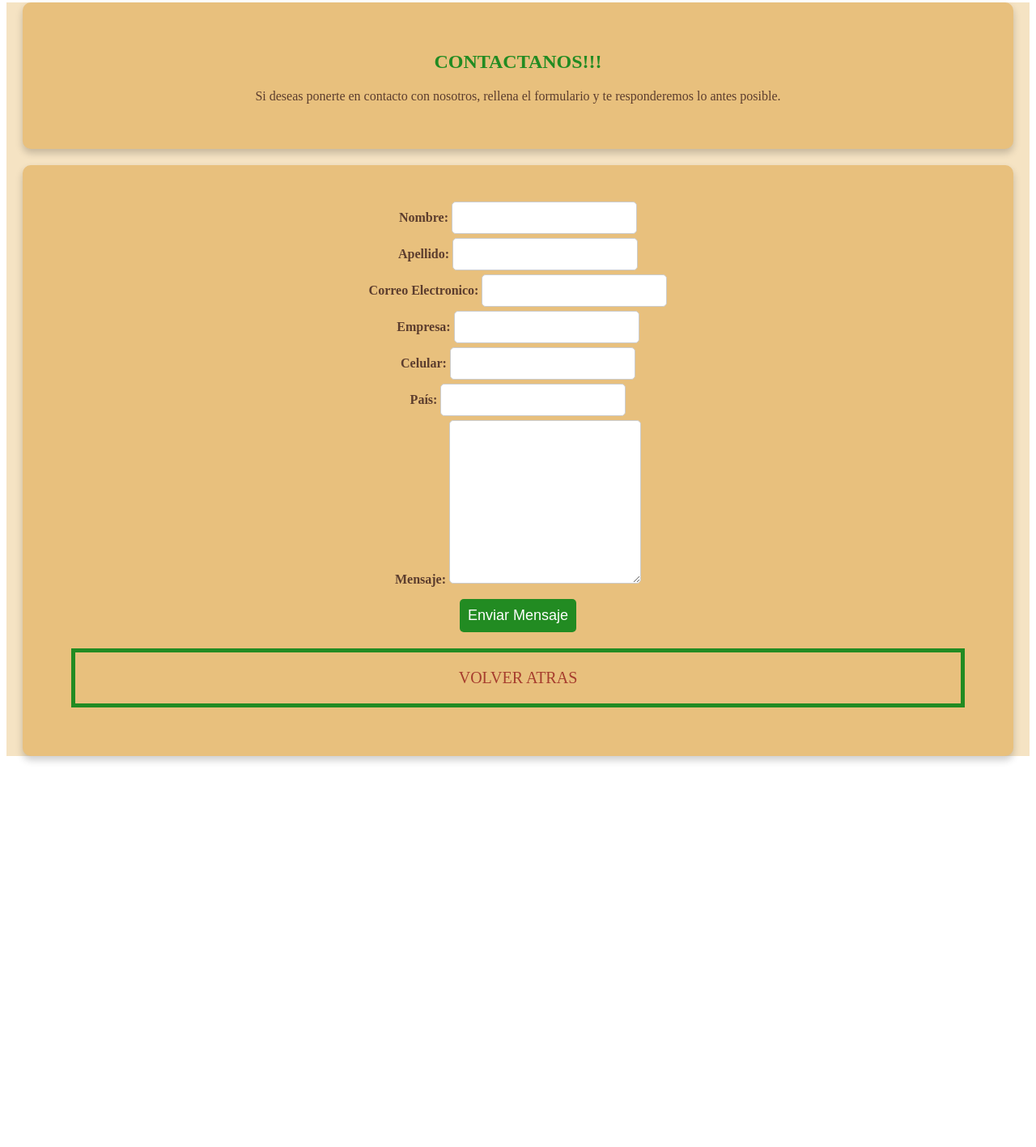
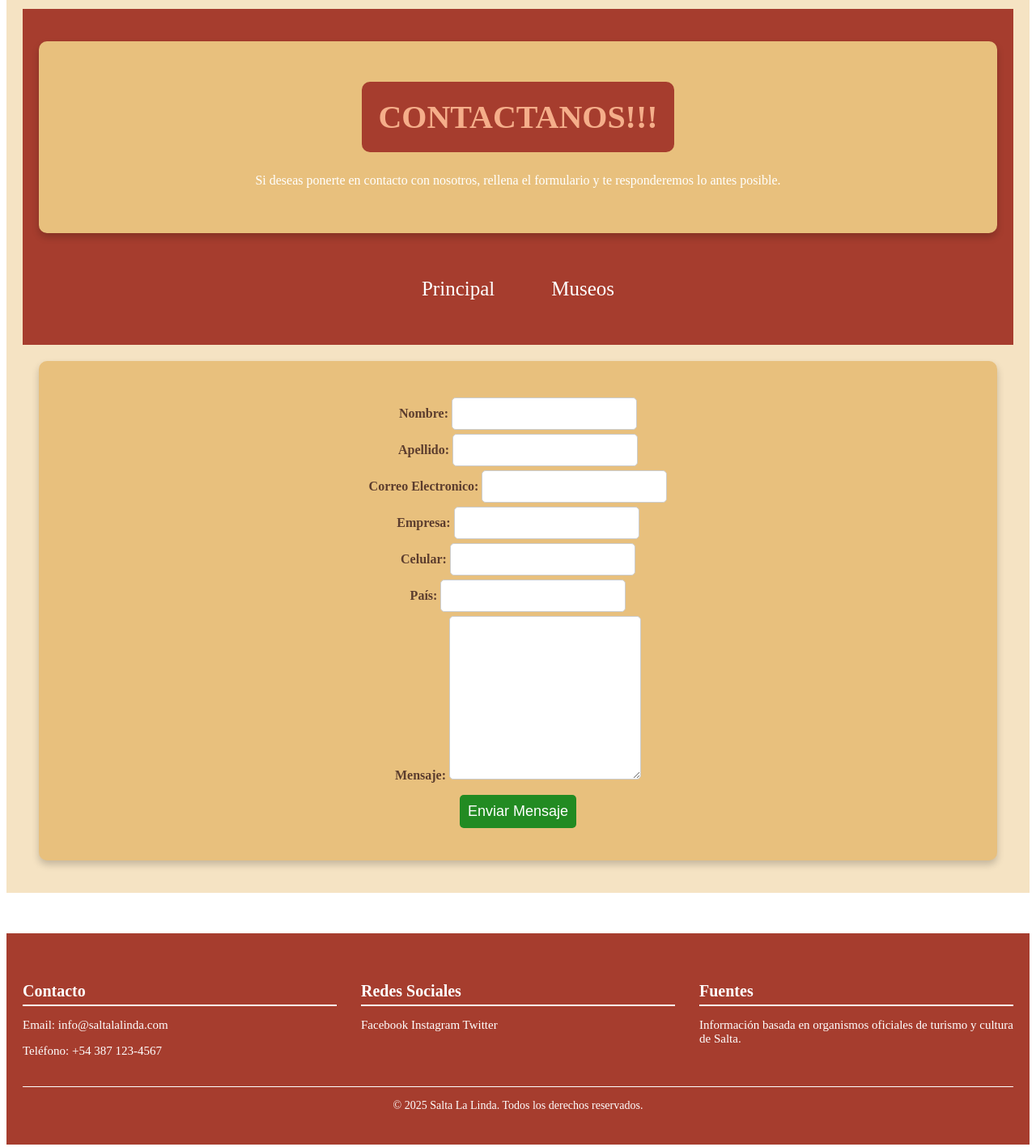
Before and after one commit to Chris213-boop/TP01PV2025TorresCintiaCristina, a plain HTML site: page raiz/contacto.html in a window 1280 px wide. Shown: the part 17-1434 px from the top of the page at 81% size. Before the commit the page ends 971 px from the top, so only its background shows below. Drawn offline with Linux system fonts and the light colour scheme.

Commit message:
modificaciones al TP01 Torres Cintia Cristina

```diff
--- a/raiz/assets/css/estilos.css
+++ b/raiz/assets/css/estilos.css
@@ -5,7 +5,7 @@
     color: #5C3D2E;
     background-color:#F5E3C3 ;
     margin: 0;
-    padding: 0;
+    padding: 20px;
     text-align: center;
 }
 .header{
@@ -29,8 +29,10 @@
     display: flex;             /* Alinea los elementos en fila */
     justify-content: center;   /* Centra los enlaces */
     list-style: none;          /* Quita los estilos de lista */
-    padding: 10;
+    flex-wrap: wrap;             /* Permite que bajen a otra línea si no entran */
+    padding: 20px;
     margin: 0;
+    gap: 30px;
 }
 .menu li{
     margin: 0 20px;           /* Espacio entre los enlaces */
@@ -38,7 +40,7 @@
 .menu a{
     text-decoration: none;   /* Quita el subrayado */
     color: white;          /* Color del texto */
-    font-size: 18px;
+    font-size: 25px;
 }
 .titulo_principal{
     color: #f5ae8a;                             /* Define el color del texto*/
@@ -53,7 +55,7 @@
 }
 .titulos_secundarios{
     font-family: 'Times New Roman', Times, serif;
-    font-size: 1.5rem;             /*Establece el tamaño del texto en 1.5 rem*/
+    font-size: 2rem;             /*Establece el tamaño del texto en 1.5 rem*/
     margin-bottom: 20px;           /*Agrega un espacio de 20 píxeles debajo del elemento*/
     color: #228B22;
 }
@@ -80,14 +82,50 @@
     border-radius: 10px;        /* Bordes redondeados */
     box-shadow: 0 4px 8px rgba(0, 0, 0, 0.1); /* Sombra sutil */
 }
+
+.footer {
+    background-color: #A63D2E; /* Color principal del footer */
+    color: #fff;
+    padding: 40px 20px;
+    margin-top: 50px;            /*spacio de 50px hacia arriba, separándolo del contenido anterior*/
+    font-size: 16px;
+}
+.footer-contenido {
+    display: flex;
+    flex-wrap: wrap;
+    justify-content: space-around;
+    gap: 30px;
+    margin-bottom: 20px;           /*20px de espacio hacia abajo antes de la parte final del footer*/
+}
+.footer-section {
+    flex: 1 1 250px;              /*espacio minimo 250px*/
+    min-width: 200px;             /*no puede ser mas chico que 200px*/
+}
+.footer-section h3 {
+    margin-bottom: 10px;
+    font-size: 20px;
+    border-bottom: 2px solid #fff;              /*linea blanca*/
+    padding-bottom: 5px;                         /*espacio entre la linea y el texto*/
+}
+.footer-section p,
+.footer-section a {
+    color: #fff;
+    text-decoration: none;
+    font-size: 15px;
+}
+.footer-section a:hover {
+    text-decoration: underline;
+}
+.footer-bottom {
+    text-align: center;
+    border-top: 1px solid #fff;
+    padding-top: 15px;
+    font-size: 14px;
+}
+
+
 /*----------------------------------------------------------------------------------------------------*/
 /*formulario de contacto*/
-.contacto{
-    background: white;
-    padding: 20px;
-    border-radius: 10px;
-    text-align: center;
-}
 label{
     margin-top: 10px;
     text-align: left;
@@ -109,50 +147,28 @@ input, textarea{
     border-radius: 5px;
     font-size: 18px;
 }
-.texto-formulario{
-    text-align: center;
-}
-
 /*----------------------------------------------------------------------------------------------------*/
 /*museos y arte*/
 .museos{
-    list-style-type: none;       /* Quita las viñetas */
-    padding: 30px;               /*espaciado arriba y abajo*/
     display: flex;               /* Alinea los elementos en fila */
+    flex-wrap: wrap;             /* Permite que bajen a otra línea si no entran */
     justify-content: center;     /* Centra los enlaces */
+    gap: 20px;                   /* Espacio uniforme entre los elementos */
     list-style: none;            /* Quita los estilos de lista */
-    padding: 10px;
+    padding: 20px;
     margin:20px;
     color: #A63D2E;            /* Color del texto */
     font-size: 18px;
 }
 .imagen-museo{
-    width: 300px;
-    height: 300px;
+    width: 400px;                    /* ancho fijo */
+    height: 400px;
     object-fit: cover;              /* Mantiene proporciones y recorta si es necesario */
-    margin: 40px;
     border-radius: 10px;             /*borde redondeado*/
     box-shadow: 0 4px 8px rgba(0, 0, 0, 0.3); /*sombreado a la imagen*/
-}
-
-
-
-
-
-
-
-
-.titulo-museos{
-    text-align: center;              /*centra el titulo*/
-    font-size: 1.5rem;              /*define el tamaño del texto, 2.5 veces el tamaño base */
 }
 .volver-atras{
     margin: 20px;
     padding: 20px;
     border: 5px solid #228B22;    /*Aplica un borde completo alrededor del elemento,grosor, tipo de linea:continua, color*/
 }
-.volver-atras a{
-    text-decoration: none;          /* Quita el subrayado */
-    color: #A63D2E;               /* Color del texto */
-    font-size: 20px;
-}
--- a/raiz/contacto.html
+++ b/raiz/contacto.html
@@ -8,12 +8,22 @@
 </head>
 <body>
     <div class="container">
-        <div class="presentacion">
-            <h2 class="titulos_secundarios">CONTACTANOS!!!</h2>
-        <p class="texto-formulario">
-            Si deseas ponerte en contacto con nosotros, rellena el formulario y te responderemos lo antes posible.
-        </p>
-        </div>
+        <header class="header">
+            <div class="presentacion">
+                <h2 class="titulo_principal">CONTACTANOS!!!</h2>
+            <p class="titulos-secundarios">
+                Si deseas ponerte en contacto con nosotros, rellena el formulario y te responderemos lo antes posible.
+            </p>
+            </div>
+            <nav class="menu">
+                <ul >
+                    <li><a href="index.html">Principal</a></li>
+                    <li><a href="museos.html">Museos</a></li>
+                </ul>
+            </nav>
+        </header>
+
+
         <form class="section">
             <label for="nombre">Nombre:</label>
             <input type="text" id="nombre" required>
@@ -45,13 +55,34 @@
 
             <input type="submit" id="enviar" value="Enviar Mensaje" onclick="enviarFormulario()">
 
-            <br>
-
-            <div class="volver-atras">
-                <a href="index.html">VOLVER ATRAS</a>
-            </div>
         </form>
     </div>
+    <footer class="footer">
+        <div class="footer-contenido">
+            <div class="footer-section">
+                <h3>Contacto</h3>
+                <p>Email: info@saltalalinda.com</p>
+                <p>Teléfono: +54 387 123-4567</p>
+            </div>
+
+            <div class="footer-section">
+                <h3>Redes Sociales</h3>
+                <p>
+                    <a href="#" target="_blank">Facebook</a>
+                    <a href="#" target="_blank">Instagram</a>
+                    <a href="#" target="_blank">Twitter</a>
+                </p>
+            </div>
+
+            <div class="footer-section">
+                <h3>Fuentes</h3>
+                <p>Información basada en organismos oficiales de turismo y cultura de Salta.</p>
+            </div>
+        </div>
+        <div class="footer-bottom">
+            © 2025 Salta La Linda. Todos los derechos reservados.
+        </div>
+    </footer>
 <script>
     //Funcion que se ejecuta cuando se hace clic en el boton
     function enviarFormulario(){
@@ -81,7 +112,5 @@
         alert("nombre: "+nombre+" y apellido: "+apellido);
     }
 </script>
-
-
 </body>
 </html>
```
Also changed, not shown: raiz/index.html (+36 -7 lines), raiz/museos.html (+46 -13 lines).
